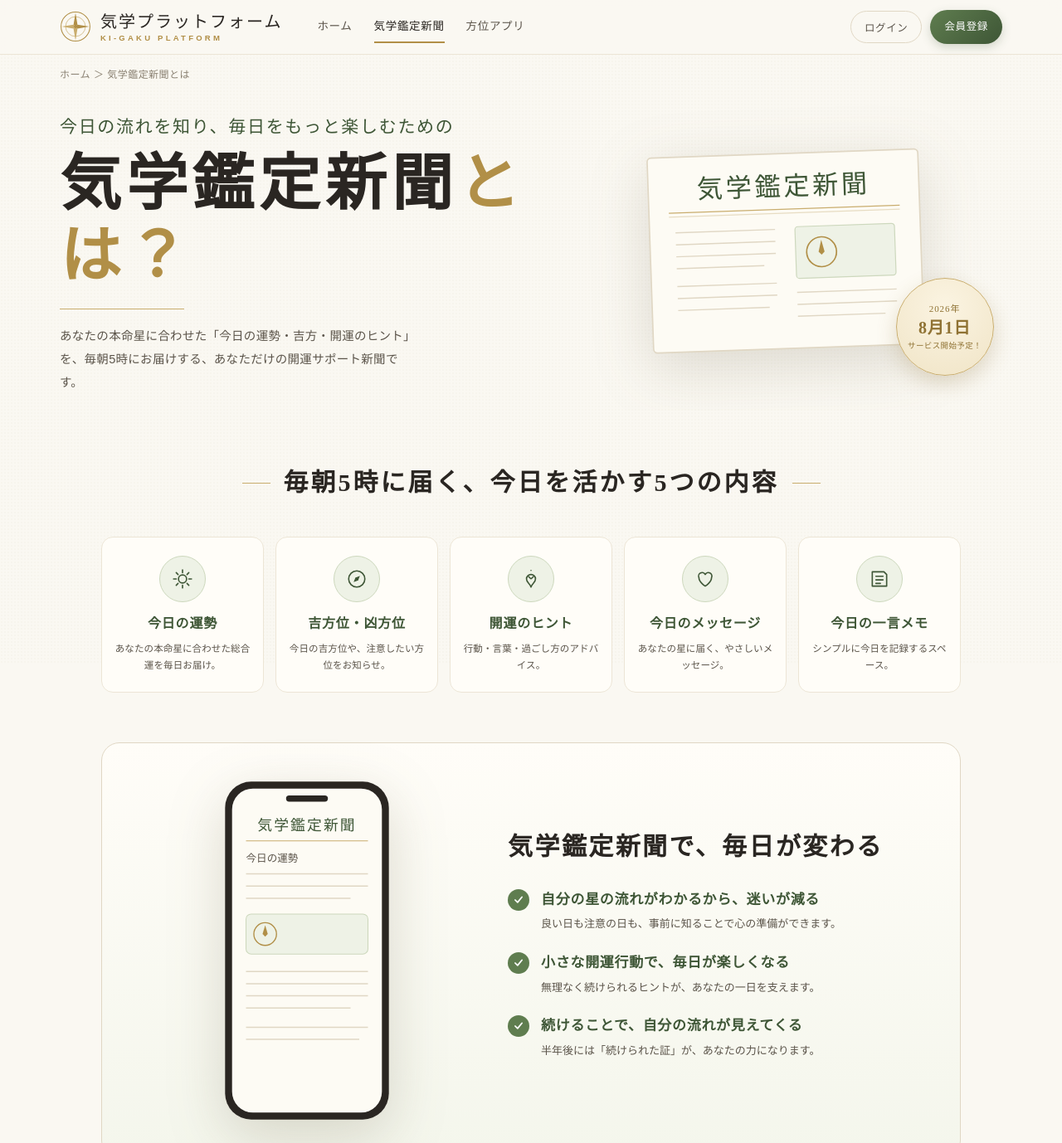
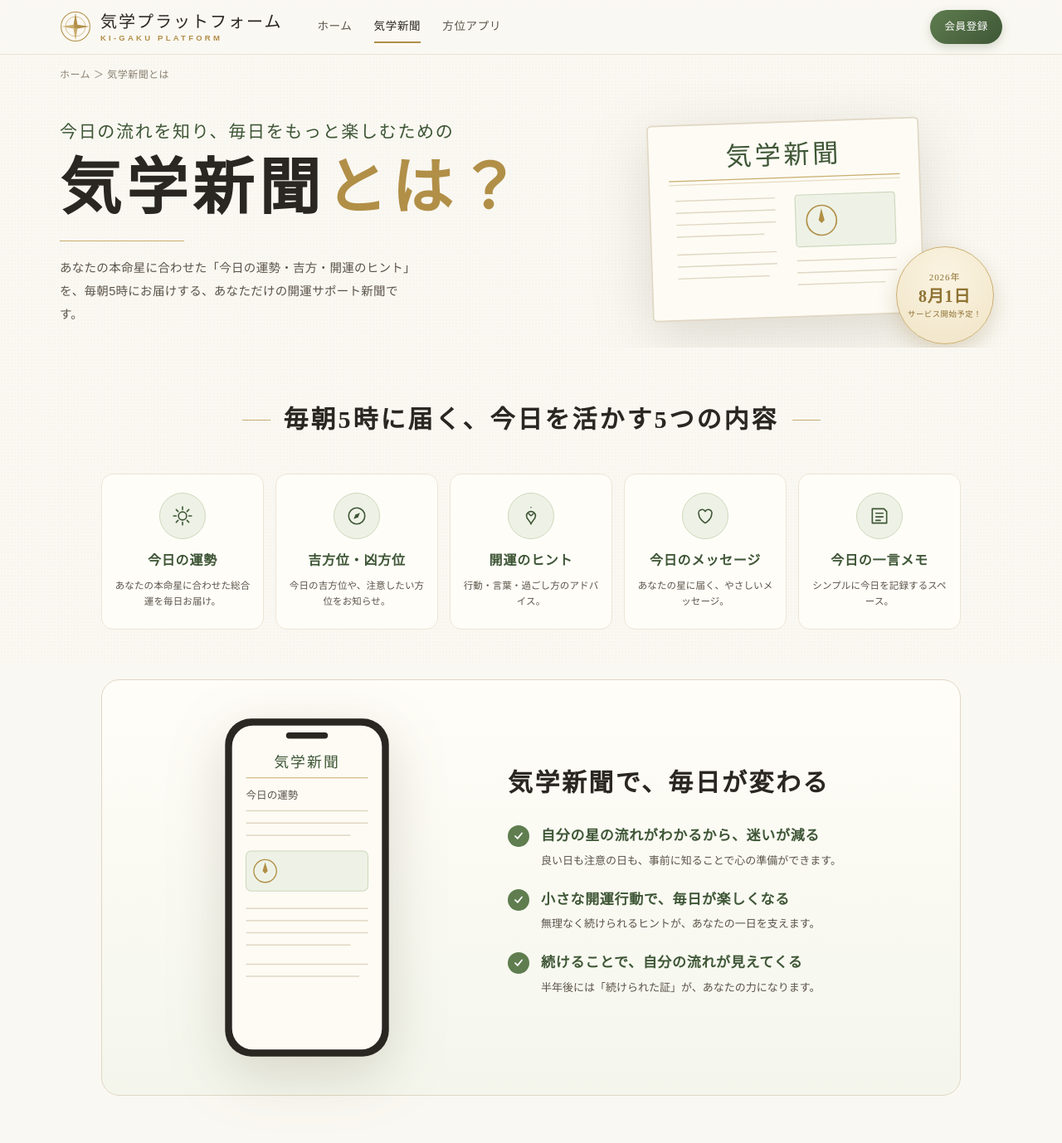
Before and after one commit to jbsanae1959-source/kigaku-houi-app, a plain HTML site: page shimbun.html in a window 1280 px wide. Shown: the top 1378 px of the page at 83% size. Drawn offline with Linux system fonts and the light colour scheme.

Commit message:
Add files via upload

```diff
--- a/shimbun.html
+++ b/shimbun.html
@@ -3,7 +3,7 @@
 <head>
 <meta charset="UTF-8">
 <meta name="viewport" content="width=device-width, initial-scale=1.0">
-<title>気学鑑定新聞とは ｜ 気学プラットフォーム</title>
+<title>気学新聞とは ｜ 気学プラットフォーム</title>
 <meta name="description" content="あなたの本命星に合わせた『今日の運勢・吉方・開運のヒント』を毎朝5時にお届け。2026年8月1日サービス開始予定の開運サポート新聞です。">
 <style>
   :root{
@@ -189,33 +189,32 @@
       </a>
       <nav class="main" aria-label="メインナビゲーション">
         <a href="index.html">ホーム</a>
-        <a class="on" href="shimbun.html">気学鑑定新聞</a>
+        <a class="on" href="shimbun.html">気学新聞</a>
         <a href="houi.html">方位アプリ</a>
       </nav>
       <div class="actions">
-        <button class="btn-ghost" type="button">ログイン</button>
         <a class="btn-solid" href="#">会員登録</a>
       </div>
     </div>
   </header>
 
-  <div class="crumb"><a href="index.html">ホーム</a> ＞ 気学鑑定新聞とは</div>
+  <div class="crumb"><a href="index.html">ホーム</a> ＞ 気学新聞とは</div>
 
   <!-- ===== Hero ===== -->
   <section class="hero">
     <div class="hero-grid">
       <div class="hero-copy reveal">
         <p class="eyebrow">今日の流れを知り、毎日をもっと楽しむための</p>
-        <h1 class="serif">気学鑑定新聞<span class="q">とは？</span></h1>
+        <h1 class="serif">気学新聞<span class="q">とは？</span></h1>
         <div class="rule"></div>
         <p class="lead">あなたの本命星に合わせた「今日の運勢・吉方・開運のヒント」を、毎朝5時にお届けする、あなただけの開運サポート新聞です。</p>
       </div>
       <div class="hero-visual reveal">
         <!-- 新聞のイラスト（写真は使わずSVGで表現） -->
-        <svg class="paper-art" viewBox="0 0 300 220" fill="none" xmlns="http://www.w3.org/2000/svg" role="img" aria-label="気学鑑定新聞のイメージ">
+        <svg class="paper-art" viewBox="0 0 300 220" fill="none" xmlns="http://www.w3.org/2000/svg" role="img" aria-label="気学新聞のイメージ">
           <rect x="14" y="10" width="272" height="196" rx="4" fill="#fdfbf4" stroke="var(--line)" stroke-width="1.4" transform="rotate(-2 150 108)"/>
           <g transform="rotate(-2 150 108)">
-            <text x="150" y="52" text-anchor="middle" font-family="'Hiragino Mincho ProN','Yu Mincho',serif" font-size="26" letter-spacing="3" fill="var(--green-deep)">気学鑑定新聞</text>
+            <text x="150" y="52" text-anchor="middle" font-family="'Hiragino Mincho ProN','Yu Mincho',serif" font-size="26" letter-spacing="3" fill="var(--green-deep)">気学新聞</text>
             <line x1="34" y1="66" x2="266" y2="66" stroke="var(--gold-soft)" stroke-width="1"/>
             <line x1="34" y1="70" x2="266" y2="70" stroke="var(--gold-faint)" stroke-width="1"/>
             <g stroke="var(--line)" stroke-width="1.2">
@@ -272,7 +271,7 @@
           <rect x="6" y="6" width="188" height="388" rx="30" fill="#2a2622"/>
           <rect x="14" y="14" width="172" height="372" rx="24" fill="#fdfbf4"/>
           <rect x="76" y="22" width="48" height="7" rx="3.5" fill="#2a2622"/>
-          <text x="100" y="62" text-anchor="middle" font-family="'Hiragino Mincho ProN','Yu Mincho',serif" font-size="17" letter-spacing="2" fill="var(--green-deep)">気学鑑定新聞</text>
+          <text x="100" y="62" text-anchor="middle" font-family="'Hiragino Mincho ProN','Yu Mincho',serif" font-size="17" letter-spacing="2" fill="var(--green-deep)">気学新聞</text>
           <line x1="30" y1="74" x2="170" y2="74" stroke="var(--gold-soft)" stroke-width="1"/>
           <text x="30" y="98" font-family="'Hiragino Mincho ProN','Yu Mincho',serif" font-size="12" fill="var(--ink-soft)">今日の運勢</text>
           <g stroke="var(--line)" stroke-width="1.4"><line x1="30" y1="112" x2="170" y2="112"/><line x1="30" y1="126" x2="170" y2="126"/><line x1="30" y1="140" x2="150" y2="140"/></g>
@@ -282,7 +281,7 @@
         </svg>
       </div>
       <div>
-        <h2 class="serif">気学鑑定新聞で、毎日が変わる</h2>
+        <h2 class="serif">気学新聞で、毎日が変わる</h2>
         <div class="point">
           <span class="chk" aria-hidden="true"><svg width="14" height="14" viewBox="0 0 24 24" fill="none" stroke="#fff" stroke-width="3" stroke-linecap="round" stroke-linejoin="round"><path d="M5 12l5 5 9-11"/></svg></span>
           <div><h4>自分の星の流れがわかるから、迷いが減る</h4><p>良い日も注意の日も、事前に知ることで心の準備ができます。</p></div>
@@ -334,7 +333,7 @@
     <div class="cta-in reveal">
       <div class="cta-left">
         <h2 class="serif">あなたの毎日が、<br>もっと楽しく、もっと輝くために。</h2>
-        <p>気学鑑定新聞は、あなたの人生を応援するやさしいパートナーです。</p>
+        <p>気学新聞は、あなたの人生を応援するやさしいパートナーです。</p>
       </div>
       <div class="cta-box">
         <p class="date serif">2026年8月1日 サービス開始予定！</p>
```
